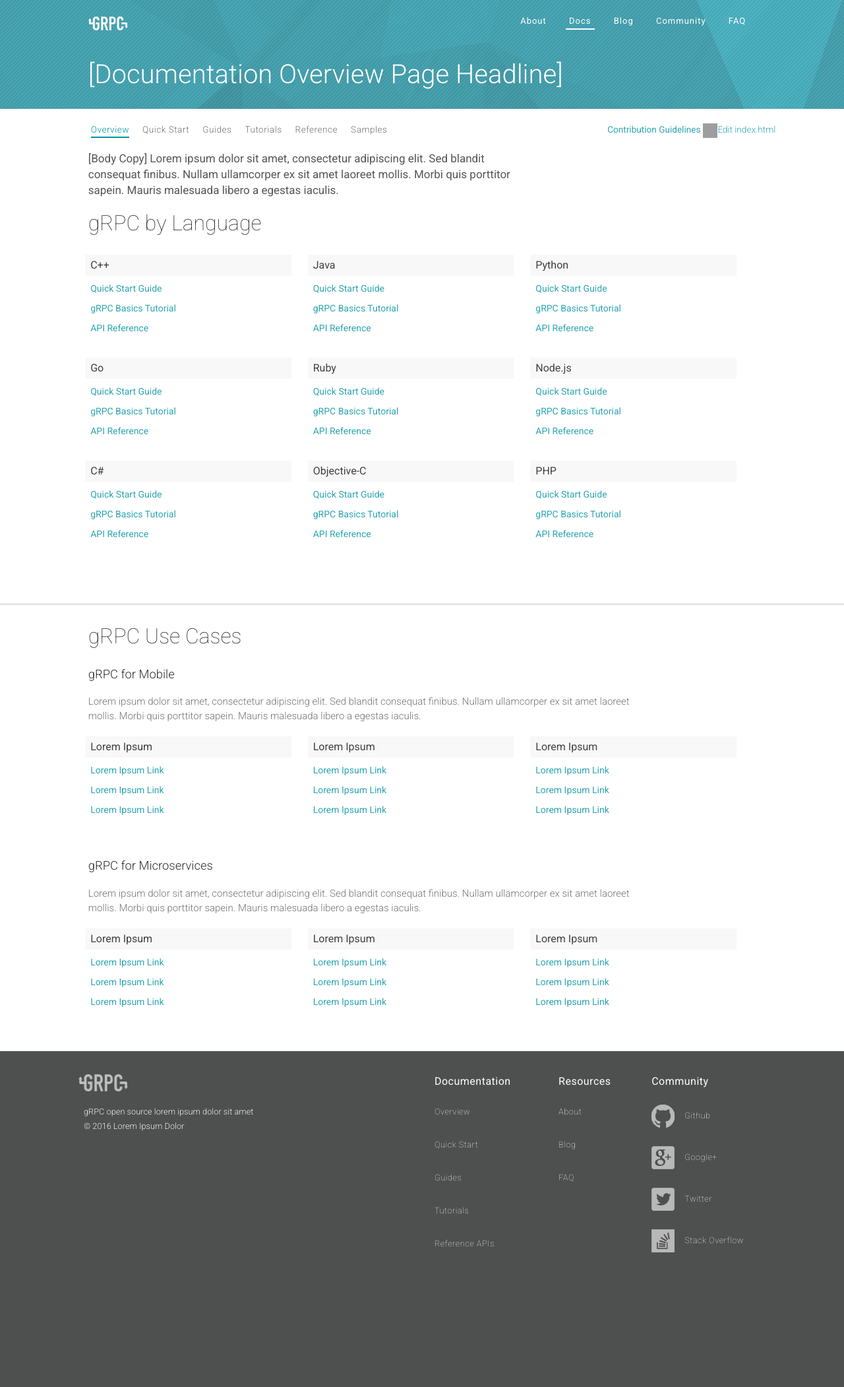
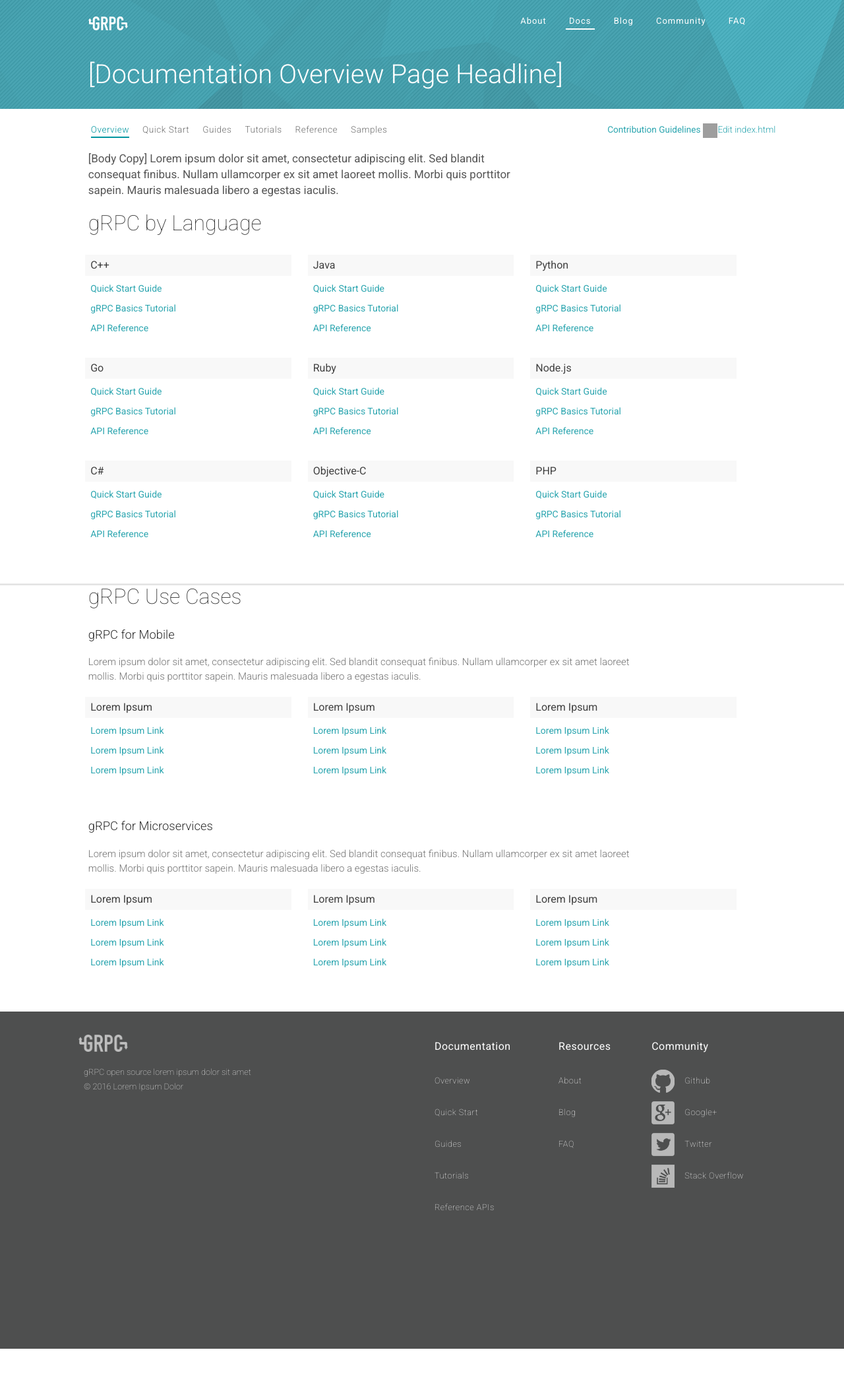
Before and after one commit to grpc/grpc.github.io, a Jekyll site: the page built from docs/overview/index.html, in a window 1280 px wide. Shown: the whole page at 66% size. Built offline with Jekyll 4.4.1, drawn with Linux system fonts in a browser that asks for light colours; nearby versions of some CDN libraries; after the commit the page ends 2044 px from its top, so only the background shows below that; grey boxes are pictures that could not be loaded.

Commit message:
Adjusts footer alignment and font weight

```diff
--- a/_layouts/landing.html
+++ b/_layouts/landing.html
@@ -7,7 +7,7 @@
 </div>
 
 {{ content }}
-
+<hr class="section-divider" />
 {% include doc-call.html %}
 
 {% include footer.html %}
--- a/_sass/base/_common.scss
+++ b/_sass/base/_common.scss
@@ -26,7 +26,7 @@
 .section-divider {
     width: 100%;
     border-bottom: 2px solid #e3e3e3;
-    margin: 30px 0;
+    margin: 0;
 }
 
 
--- a/_sass/modules/_buttons.scss
+++ b/_sass/modules/_buttons.scss
@@ -20,7 +20,7 @@
     &:active {transform: scale(.98);}
 
     &.inverse {
-      background-color: $white;
+      background-color: transparent;
       border: 2px solid $mainBrandColor;
       color: $mainBrandColor;
     }
@@ -44,7 +44,7 @@
   &.btn-floating {
     background-color: $white;
     border-radius: 50%;
-    box-shadow: 0 3px 6px 0 rgba(0,0,0,0.4);
+    box-shadow: 0.5px 1px 3px 0px rgba(0,0,0,0.3);
     height: 30px;
     width: 30px;
     z-index: $z-top;
--- a/_sass/modules/_footer.scss
+++ b/_sass/modules/_footer.scss
@@ -39,7 +39,6 @@
 
     .left-links {
         color: $footerText;
-        font-weight: 300;
         display: block;
         position: absolute;
         bottom: 0;
@@ -48,6 +47,7 @@
         width: 100%;
 
         p {
+            font-weight: 200;
             font-size: .8em;
         }
 
@@ -82,9 +82,11 @@
         p {
             font-weight: 200;
             font-size: .8em;
-            padding: 14px 0;
+            padding: 6px 0;
             letter-spacing: .5px;
+            line-height: 36px;
         }
+
 
         .right-link-headers  {
             font-weight: 400;
@@ -144,7 +146,7 @@
         padding: 7px 0;
 
         @media(min-width: 990px) {
-            padding: 14px 0;
+            padding: 6px 0;
         }
     }
 
```
